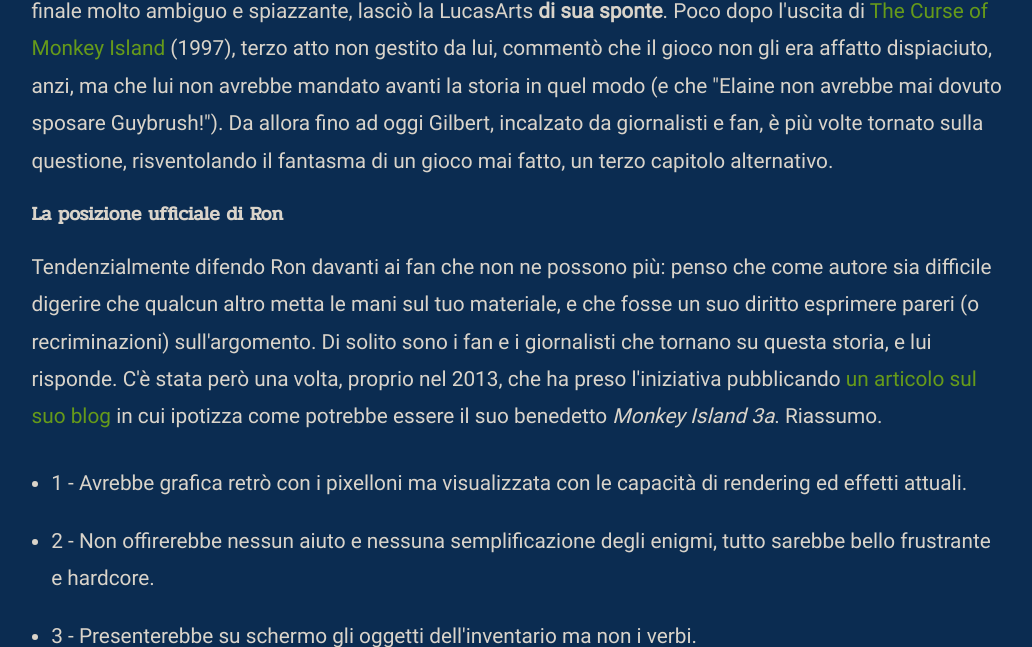
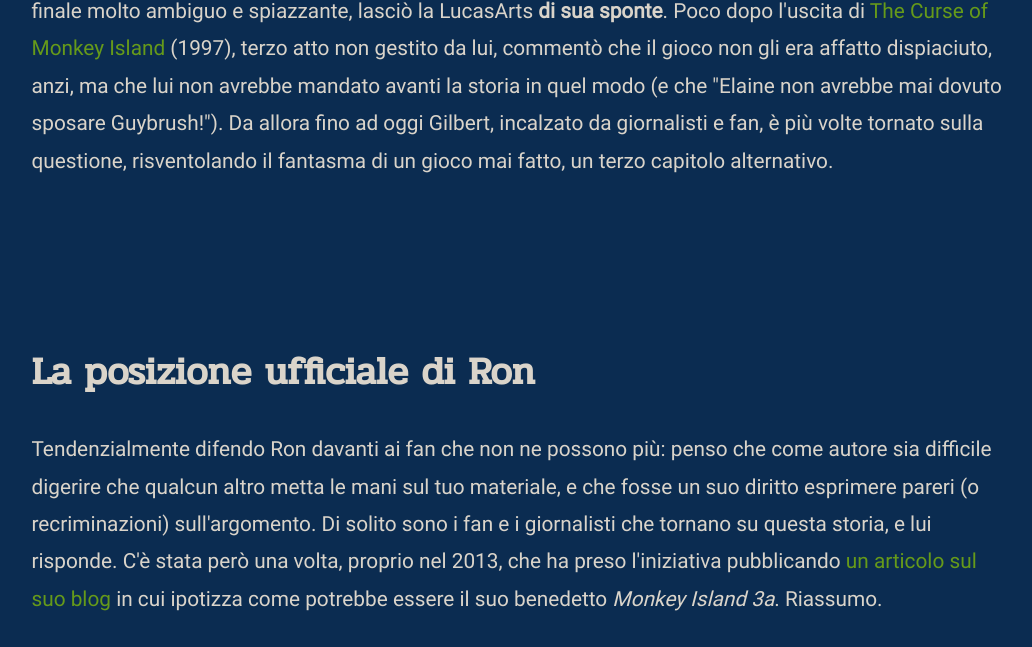
Before and after one commit to matteobin/Lucasdelirium, a PHP site: page /monkey3a.php in a window 1280 px wide. Shown: the part 616-1263 px from the top of the page, without its empty margins (117-1149 px from the left). Run offline with PHP 8.4, Linux system fonts and the light colour scheme.

Commit message:
Fixing Domenico's shit. Gotta clean it, babe!

```diff
--- a/monkey3a.php
+++ b/monkey3a.php
@@ -11,7 +11,7 @@
 <p class="col-12">Lucasdelirium non è mai stato un sito ossessionato dal "Monkey Island 3 che non è mai stato" di <A HREF="bio.php#gilbert" target=_blank>Ron
 Gilbert</A>: con il mai sopito riproporsi di questo tormentone videoludico, rinfocolato dall'uscita del retrò <A HREF="https://thimbleweedpark.com/">Thimbleweed Park</A>, penso sia il caso di riproporre la versione riveduta e corretta di questo articolo che scrissi nel 2013, pensato come aiuto concreto per capire il fenomeno.  Per chi si fosse perso le "puntate precedenti": Ron, dopo aver concluso nel 1992 <A HREF="monkey2.php" target=_blank>Monkey Island 2</A> in modo come sappiamo criptico con un finale molto ambiguo e spiazzante, lasciò la LucasArts <STRONG>di sua sponte</STRONG>. Poco dopo l'uscita di <A HREF="monkey3.php" target=_blank>The Curse of Monkey Island</A> (1997), terzo atto non gestito da lui, commentò che il gioco non gli era affatto dispiaciuto, anzi, ma che lui non avrebbe mandato avanti la storia in quel modo (e che "Elaine non avrebbe mai dovuto sposare Guybrush!"). Da allora fino ad oggi Gilbert, incalzato da giornalisti e fan, è più volte tornato sulla questione, risventolando il fantasma di un gioco mai fatto, un terzo capitolo alternativo.</P>
 
-<h4 class="col-12 paragraph-subtitle">La posizione ufficiale di Ron</h4>
+<h3 class="col-12 paragraph-title">La posizione ufficiale di Ron</h3>
 
 <p class="col-12">Tendenzialmente difendo Ron davanti ai fan che non ne possono più: penso che come autore sia difficile digerire che qualcun altro metta le mani sul tuo materiale, e che fosse un suo diritto esprimere pareri (o recriminazioni) sull'argomento. Di solito sono i fan e i giornalisti che tornano su questa storia, e lui risponde. C'è stata però una volta, proprio nel 2013, che ha preso l'iniziativa pubblicando <A HREF="http://grumpygamer.com/5777333" target=_blank>un articolo sul suo blog</A> in cui ipotizza come potrebbe essere il suo benedetto <EM>Monkey Island 3a</EM>. Riassumo.</P>
 <ul class="col-12">
```
